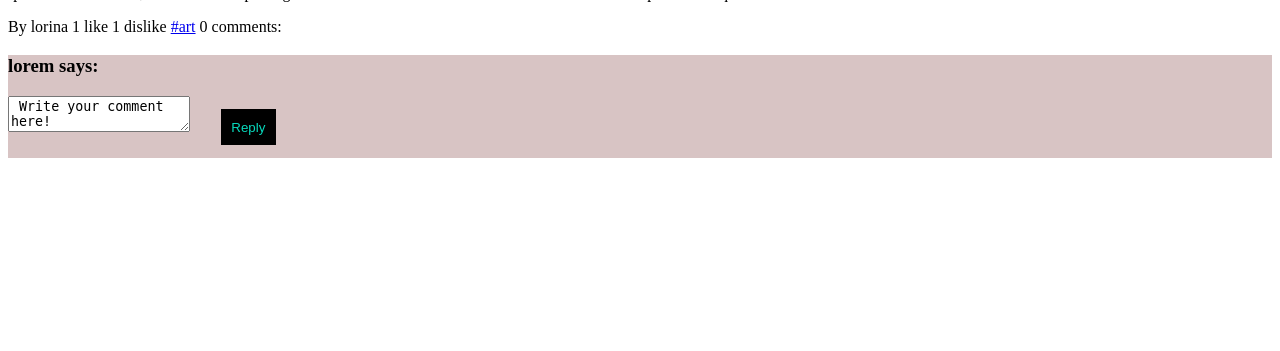
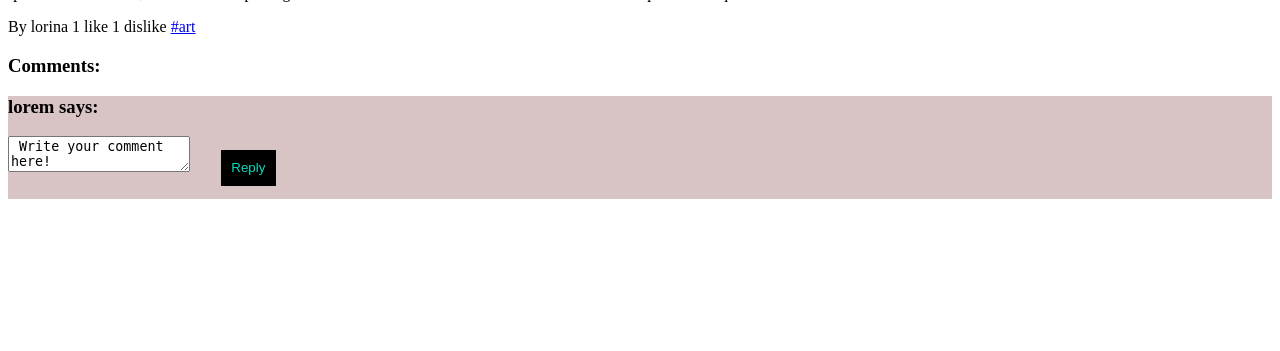
Before and after one commit to SmilingOwl/LTW-18-19, a PHP site: page /story_item.php?story_id=2&user_id=1 in a window 1280 px wide. Shown: the part 449-800 px from the top of the page. Run offline with PHP 8.4, Linux system fonts and the light colour scheme; data comes from the database, SQL or seed files in the repository.

Commit message:
Add files via upload

```diff
--- a/php/story_item.php
+++ b/php/story_item.php
@@ -15,9 +15,6 @@
     $writer = get_user($story['writer_id']);
     $paragraphs = explode("\n", $story['text']);
     $comments = get_comments_in_story($story['story_id']);
-    $comments_to_write='comments';
-    if(count($comments) == 1)
-        $comments_to_write='comment';
 
     $tasteChoice = get_taste_choice($story['id_taste']);
 
@@ -63,12 +60,12 @@
                 <span class="tasteChoice">
                     <a href="story_item.html">#<?=$tasteChoice['taste']?></a>
                 </span>
-                <span class="comments"><?=count($comments)?> <?=$comments_to_write?>:</span>
             </footer>
         </article>
     </section>
 
     <section id="comments">
+    <h3> Comments: </h3>
     <?php foreach ($comments as $comment) {
         $comments_likes = get_likes_comment($comment['id_comment']);
         $comments_dislikes = get_dislikes_comment($comment['id_comment']);
```
